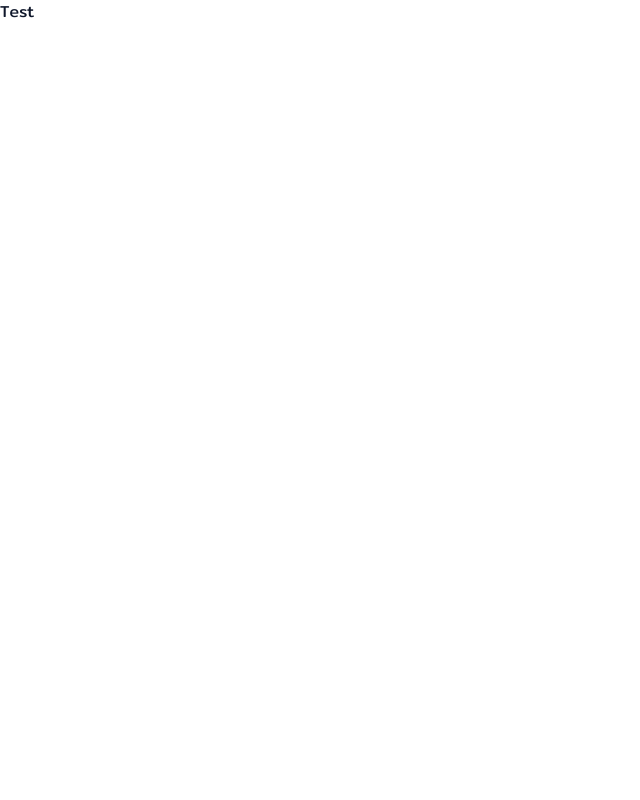
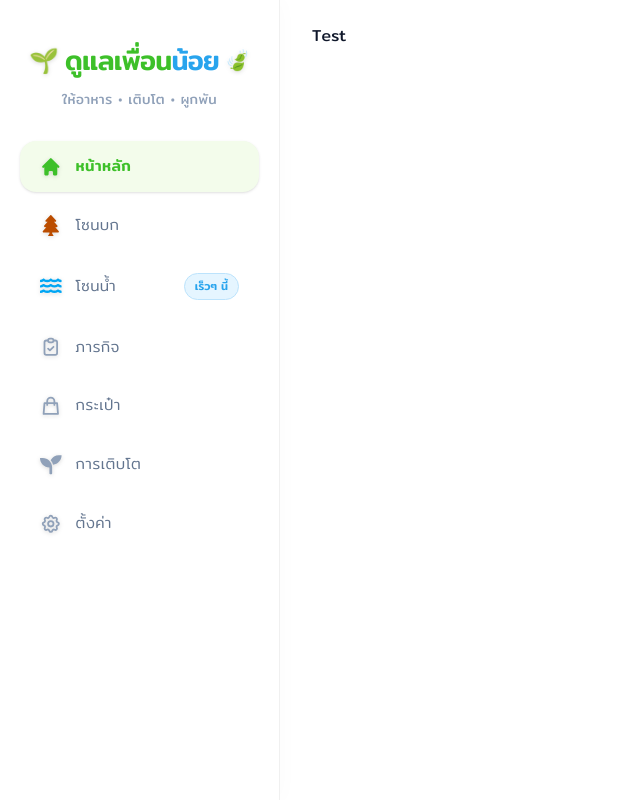
Before and after one commit to suphanatchanlek30/LogRag_Hackathon_3_Wellness, a Next.js app: page /main in a window 1280 px wide. Shown: the whole page, without its empty margins (0-640 px from the left). Built offline with nearby package versions, Linux system fonts and the light colour scheme.

Commit message:
feature/sidebar: add Feature Sidebar

```diff
--- a/app/layout.tsx
+++ b/app/layout.tsx
@@ -2,6 +2,8 @@ import type { Metadata } from "next";
 import { Mitr } from "next/font/google";
 import "./globals.css";
 import BottomNav from "@/components/navbar/bottom-nav";
+import Sidebar from "@/components/sidebar/sidebar";
+import MainWrapper from "@/components/layout/main-wrapper";
 
 const mitr = Mitr({
   variable: "--font-mitr",
@@ -24,8 +26,11 @@ export default function RootLayout({
       lang="th"
       className={`${mitr.variable} h-full antialiased font-sans`}
     >
-      <body className="min-h-full flex flex-col font-sans">
-        {children}
+      <body className="min-h-full flex flex-col font-sans bg-white text-slate-800">
+        <Sidebar />
+        <MainWrapper>
+          {children}
+        </MainWrapper>
         <BottomNav />
       </body>
     </html>
--- /dev/null
+++ b/components/layout/main-wrapper.tsx
@@ -0,0 +1,23 @@
+"use client";
+
+import { usePathname } from "next/navigation";
+
+export default function MainWrapper({ children }: { children: React.ReactNode }) {
+  const pathname = usePathname();
+
+  // หากเป็นหน้าแรก "/" จะไม่เผื่อระยะ Sidebar ทางซ้าย
+  // หากเป็นหน้าอื่น (เช่น "/main") จะเผื่อเว้นที่ให้ Sidebar ทางซ้ายมือ (เฉพาะจอ md ขึ้นไป)
+  const isHome = pathname === "/";
+
+  return (
+    <div
+      className={`flex min-h-screen w-full transition-all duration-300 ${!isHome ? "md:pl-[280px]" : ""}`}
+    >
+      <main className="flex-1 w-full min-h-screen">
+        <div className="mx-auto w-full max-w-[1200px] px-4 sm:px-6 lg:px-8 py-6">
+          {children}
+        </div>
+      </main>
+    </div>
+  );
+}
--- /dev/null
+++ b/components/sidebar/sidebar.tsx
@@ -0,0 +1,81 @@
+"use client";
+
+import Link from "next/link";
+import Image from "next/image";
+import { usePathname } from "next/navigation";
+import {
+  HiHome,
+  HiOutlineShoppingBag,
+  HiOutlineClipboardCheck,
+  HiOutlineCog
+} from "react-icons/hi";
+import { FaTree, FaWater, FaSeedling } from "react-icons/fa";
+
+export default function Sidebar() {
+  const pathname = usePathname();
+
+  // ไม่แสดง Sidebar ในหน้าแรก
+  if (pathname === "/") return null;
+
+  const navItems = [
+    { name: "หน้าหลัก", href: "/main", icon: HiHome },
+    { name: "โซนบก", href: "/land", icon: FaTree, iconColor: "text-amber-700" },
+    { name: "โซนน้ำ", href: "#", icon: FaWater, iconColor: "text-sky-500", badge: "เร็วๆ นี้" },
+    { name: "ภารกิจ", href: "/quests", icon: HiOutlineClipboardCheck },
+    { name: "กระเป๋า", href: "/bag", icon: HiOutlineShoppingBag },
+    { name: "การเติบโต", href: "/growth", icon: FaSeedling },
+    { name: "ตั้งค่า", href: "/settings", icon: HiOutlineCog },
+  ];
+
+  return (
+    <aside className="fixed left-0 top-0 bottom-0 z-40 hidden w-[280px] flex-col border-r border-[#f0f0f0] bg-white shadow-[2px_0_20px_rgba(0,0,0,0.02)] md:flex overflow-y-auto">
+      {/* ส่วนหัว Logo */}
+      <div className="flex flex-col items-center justify-center pt-10 pb-6 shrink-0">
+        <div className="flex items-center gap-1.5">
+          <span className="text-2xl drop-shadow-sm">🌱</span>
+          <h1 className="text-[1.7rem] font-medium tracking-tight">
+            <span className="text-[#3DC029]">ดูแลเพื่อน</span>
+            <span className="text-[#28A4ED]">น้อย</span>
+          </h1>
+          <span className="text-xl drop-shadow-sm">🍃</span>
+        </div>
+        <p className="mt-2 text-[0.85rem] text-slate-400 font-normal tracking-wide">
+          ให้อาหาร • เติบโต • ผูกพัน
+        </p>
+      </div>
+
+      {/* เมนูนำทาง */}
+      <nav className="flex-1 px-5 py-2 space-y-2">
+        {navItems.map((item) => {
+          const isActive = pathname === item.href;
+          const Icon = item.icon;
+
+          return (
+            <Link
+              key={item.name}
+              href={item.href}
+              className={`group flex items-center justify-between rounded-2xl px-5 py-3.5 transition-all duration-200 ${
+                isActive
+                  ? "bg-[#F3FCEB] text-[#3DC029] font-medium shadow-sm"
+                  : "text-slate-500 font-light hover:bg-slate-50 hover:text-slate-800"
+              }`}
+            >
+              <div className="flex items-center gap-3.5">
+                <Icon
+                  className={`text-[1.35rem] drop-shadow-sm transition-transform group-hover:scale-110 ${isActive ? "text-[#3DC029]" : item.iconColor || "text-slate-400 group-hover:text-slate-600"}`}
+                />
+                <span className="text-[0.95rem] tracking-wide">{item.name}</span>
+              </div>
+
+              {item.badge && (
+                <span className="rounded-full bg-[#E5F5FF] px-2.5 py-1 text-[0.7rem] font-medium text-[#28A4ED] shrink-0 border border-[#bce3fc]">
+                  {item.badge}
+                </span>
+              )}
+            </Link>
+          );
+        })}
+      </nav>
+    </aside>
+  );
+}
```
